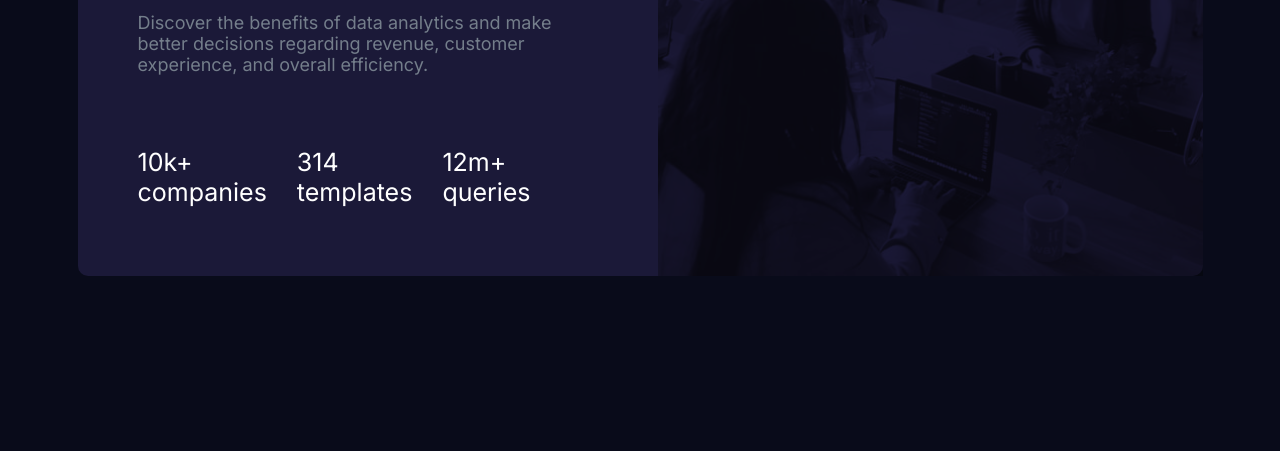
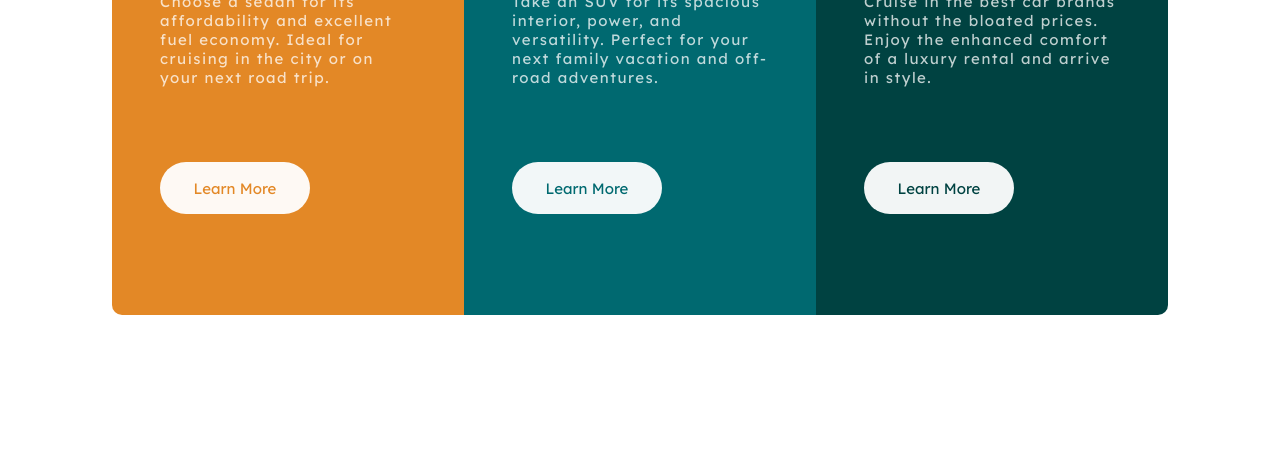
Before and after one commit to TommyShelby21/3-column-preview-card-component, a plain HTML site: page index.html in a window 1280 px wide. Shown: the part 349-800 px from the top of the page. Drawn offline with Linux system fonts and the light colour scheme.

Commit message:
Add files via upload

```diff
--- a/index.html
+++ b/index.html
@@ -3,57 +3,60 @@
 <head>
   <meta charset="UTF-8">
   <meta name="viewport" content="width=device-width, initial-scale=1.0"> <!-- displays site properly based on user's device -->
-
+  <link rel="icon" type="favicon-32x32.png" href="favicon-32x32.png">
   <link rel="icon" type="image/png" sizes="32x32" href="./images/favicon-32x32.png">
 
-  <title>Frontend Mentor | Stats preview card component</title>
   <link rel="preconnect" href="https://fonts.googleapis.com">
 <link rel="preconnect" href="https://fonts.gstatic.com" crossorigin>
-<link href="https://fonts.googleapis.com/css2?family=Inter&family=Lexend+Deca&display=swap" rel="stylesheet">
+<link href="https://fonts.googleapis.com/css2?family=Big+Shoulders+Display:wght@700&display=swap" rel="stylesheet">
 <link rel="preconnect" href="https://fonts.googleapis.com">
 <link rel="preconnect" href="https://fonts.gstatic.com" crossorigin>
 <link href="https://fonts.googleapis.com/css2?family=Lexend+Deca&display=swap" rel="stylesheet">
-  <link rel="stylesheet" href="styles.css" />
+
+  <link rel="stylesheet" href="styles.css">
+
+  <title>Frontend Mentor | 3-column preview card component</title>
 
 
 </head>
 <body>
 
-  <div class="container">
+  <main>
 
-    <div class="img_container">
-    <picture>
-      <source srcset="image-header-mobile.jpg" media="(max-width: 600px)">
-      <source srcset="image-header-desktop.jpg" media="(max-width: 1500px)">
-      <img class="img" src="image-header-desktop.jpg" alt="workers">
-
-    </picture>
+      <div class="container">
 
 
+        <div class="sedan">
+          <img class="imgcar" src="icon-sedans.svg" alt="sedan car">
+        <h2>SEDANS</h2>
+        <p>Choose a sedan for its affordability and excellent fuel economy. Ideal for cruising in the city
+        or on your next road trip.</p>
 
-  </div>
+        <button class="button" type="button">Learn More</button>
+         </div>
 
+              <div class="suv">
+                <img class="imgcar" src="icon-suvs.svg" alt="suv car">
+                <h2>SUVS </h2>
+                <p>Take an SUV for its spacious interior, power, and versatility. Perfect for your next family vacation
+                and off-road adventures.</p>
 
+                <button class="button" type="button">Learn More</button>
+              </div>
 
-        <div class="left">
+                  <div class="luxurys">
+                    <img class="imgcar" src="icon-luxury.svg" alt="luxury car">
+                        <h2>LUXURY</h2>
+                        <p>Cruise in the best car brands without the bloated prices. Enjoy the enhanced comfort of a luxury
+                        rental and arrive in style.</p>
 
-          <header><h1>Get <span class="color"> insights</span> that help your business grow.</h1></header>
+                        <button class="button" type="button">Learn More</button>
+                  </div>
 
+      </div>
 
+</main>
 
-                <p class="text">Discover the benefits of data analytics and make better decisions regarding revenue, customer
-                experience, and overall efficiency.
-                </p>
-
-
-                <div class="stats">
-                  <p>10k+<br>companies</p>
-                  <p>314<br>templates</p>
-                  <p>12m+<br>queries</p>
-                </div>
-          </div>
-
-  </div>
 
 </body>
 </html>
--- a/styles.css
+++ b/styles.css
@@ -5,82 +5,96 @@
 }
 
 body {
-    font-family: Inter;
-    font-size: 15px;
-    align-content: center;
-    justify-content: center;
-    flex-direction: column;
-    align-items: center;
-    display: flex;
-    height: 100vh;
-    text-align: center;
-    background-color:hsl(233, 47%, 7%) ;
+    position: fixed;
+    top: 50%;
+    left: 50%;
+    transform: translate(-50%, -50%);
+    background-color: white;
+
+
     }
 
 .container {
-    height: 30em;
-    width: 75em;
-    flex-direction: column;
-    display: inline-block;
-    text-align: center;
-    background-color:hsl(244, 38%, 16%) ;
-    border-radius: 10px;
+    display: flex;
+    align-items: center;
+    justify-content: center;
+
 
 
 }
 
-h1 {
-    font-size: 40px;
-    margin-bottom: 0.7em;
-    text-align: left;
-    color: white;
-}
-
-picture {
-    display: inline-block;
-    float: right;
-    padding: 0;
-    margin: 0;
-    height: 30em;
-
-
-    }
-
-.img {
-    width: 100%;
-    height: 100%;
-    object-fit: cover;
-    mix-blend-mode: multiply;
-    opacity: 0.7;}
-
-.left {
-    padding: 4em ;
-    padding-right: 42em;
-}
-
-.text {
-    font-size: 18px;
-    text-align: left;
-    color: hsl(214, 9%, 50%);
-    margin-bottom: 4em;
+.suv{
+    width: 22em;
+    height: 33em;
+    padding: 3em;
+    background-color:hsl(184, 100%, 22%);
 
 }
 
-.stats {
-    font-size: 25px;
-    display: flex;
-    color: white;
-    gap: 30px;
-    text-align: left;
+
+
+.sedan {width: 22em;
+    height: 33em;
+    padding: 3em;
+    background-color: hsl(31, 77%, 52%);
+    border-top-left-radius: 0.625rem;
+    border-bottom-left-radius: 0.625rem;
+
+}
+
+
+
+.luxurys {
+    width: 22em;
+    height: 33em;
+    padding: 3em;
+    background-color: hsl(179, 100%, 13%);
+    border-top-right-radius: 0.625rem;
+    border-bottom-right-radius: 0.625rem;
+}
+
+.imgcar {margin-bottom: 2em;}
+
+h2 {
+    color: hsl(0, 0%, 95%);
+    margin-bottom: 1.2em;
+    font-size: 34px;
+    font-family: Big Shoulders Display ;
+    letter-spacing: 0.1em;
+
+}
+
+p {
+    font-size: 15px;
+    color: hsla(0, 0%, 100%, 0.75);
+    font-family: Lexend Deca;
+    letter-spacing: 0.1em;
 
 
 }
 
-.color {color: hsl(300, 84%, 26%);}
+.button {
 
-.img_container {
-    background-color:  hsl(277, 64%, 61%);
-    display: block;
+    border: none;
+    background-color: hsl(0, 0%, 95%);
+    width: 10em;
+    height: 3.5em;
+    border-radius: 3.125rem;
+    font-size: 15px;
+    font-family: Lexend Deca;
+    margin-top: 5em;
+    mix-blend-mode: screen;
+    cursor: pointer;
 
 
 }
+
+.button:hover {
+    background-color: transparent;
+    color: hsl(0, 0%, 95%);
+    border: 0.125rem solid hsl(0, 0%, 95%) ;
+}
+
+
+
+@media only screen and (max-width: 48rem) {
```
Also changed, not shown: icon-luxury.svg (added), icon-sedans.svg (added), icon-suvs.svg (added).
